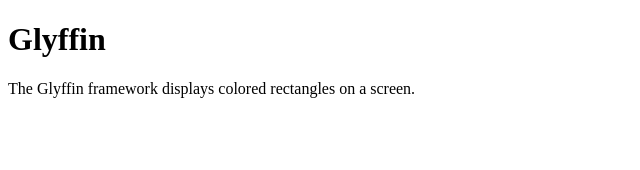
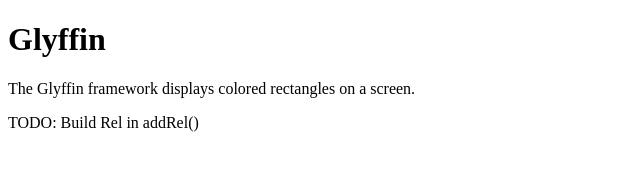
Before and after one commit to wehjin/glyffin2, a plain HTML site: page README.html in a window 1280 px wide. Shown: the whole page, without its empty margins (0-640 px from the left). Drawn offline with Linux system fonts and the light colour scheme.

Commit message:
Add TODO.

```diff
--- a/README.html
+++ b/README.html
@@ -8,5 +8,7 @@
 <h1>Glyffin</h1>
 
 <p>The Glyffin framework displays colored rectangles on a screen.</p>
+
+<p>TODO: Build Rel in addRel()</p>
 </body>
 </html>
```
